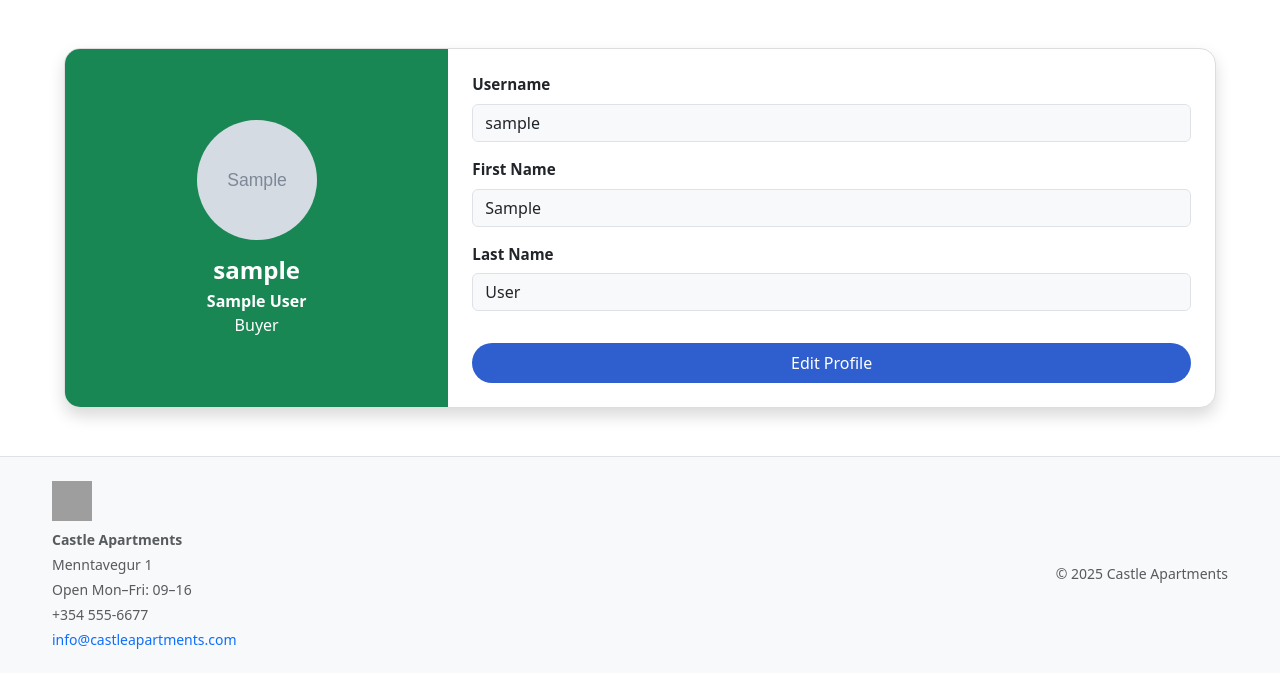
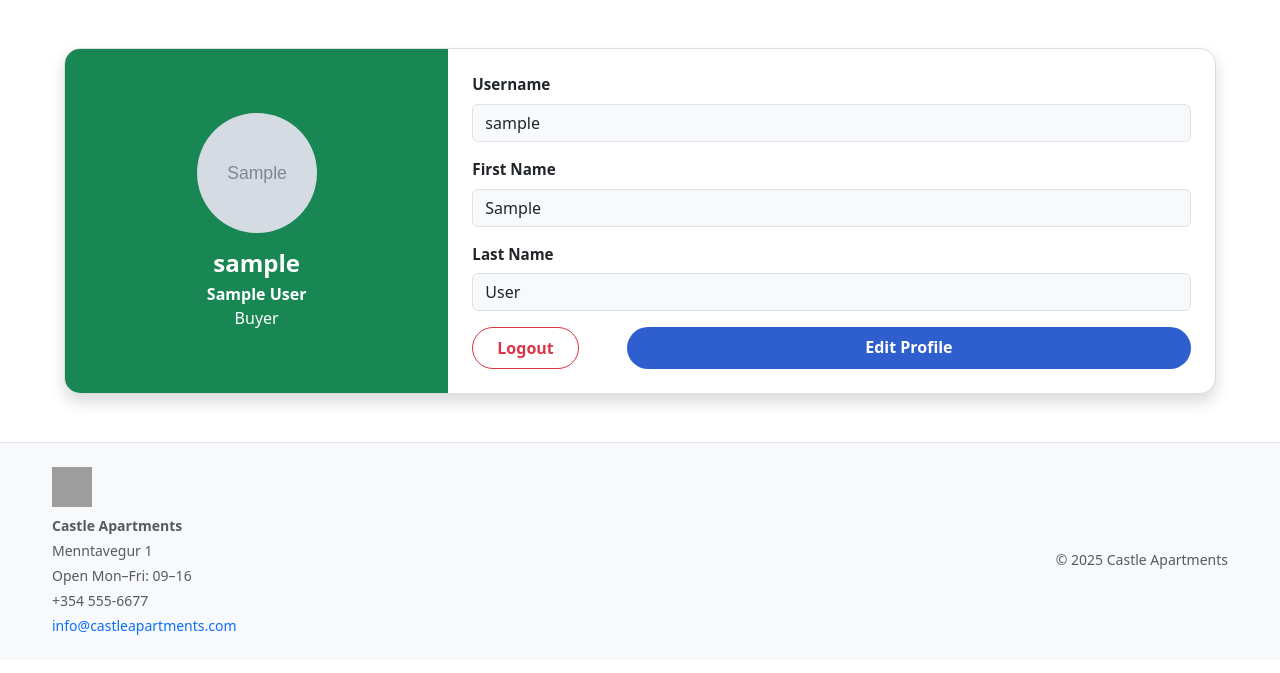
Before and after one commit to clausen2502/Verklegt2, a Django app: page /user/profile/ in a window 1280 px wide. Shown: the part 67-740 px from the top of the page. Run offline with Django 5.2, Linux system fonts and the light colour scheme; a user stored in the database is signed in; tables that the repository leaves empty hold one stand-in row (values such as "Sample post"); grey boxes marked "Sample" are stand-in pictures; grey boxes are pictures that could not be loaded.

Commit message:
logout added

```diff
--- a/templates/user/profile_display.html
+++ b/templates/user/profile_display.html
@@ -36,8 +36,10 @@
                         <div class="form-control bg-light">{{ user.last_name|default:"Not provided" }}</div>
                     </div>
 
-                    <div class="text-end mt-3">
-                        <a href="{% url 'profile_edit' %}" class="btn btn-primary rounded-pill px-4 py-2">Edit Profile</a>
+                        <div class="d-flex justify-content-between">
+                            <a href="{% url 'logout' %}" class="btn btn-outline-danger px-4 py-2 rounded-pill fw-semibold">Logout</a>
+                            <a href="{% url 'profile_edit' %}" class="btn btn-primary px-4 py-2 rounded-pill fw-semibold ms-5">Edit Profile</a>
+                        </div>
                     </div>
 
                 </div>
--- a/user/urls.py
+++ b/user/urls.py
@@ -7,7 +7,7 @@ urlpatterns = [
     path('<int:id>/', views.get_user_by_id, name='user-by-id'),
     path('register/', views.register, name='register'),
     path('login', LoginView.as_view(template_name='user/login.html'), name='login'),
-    path('logout', LogoutView.as_view(), name='logout'),
+    path('logout/', views.logout_view, name='logout'),
     path('profile/', views.profile_display, name='profile'),
     path('profile/edit/', views.profile_edit, name='profile_edit'),
 ]
--- a/user/views.py
+++ b/user/views.py
@@ -1,3 +1,4 @@
+from django.contrib.auth import logout
 from django.contrib.auth.forms import UserCreationForm
 from django.shortcuts import render, redirect
 from django.contrib.auth.decorators import login_required
@@ -61,3 +62,7 @@ def profile_edit(request):
         'profile_form': profile_form,
         'profile': profile,
     })
+
+def logout_view(request):
+    logout(request)
+    return redirect('user-homepage')
```
